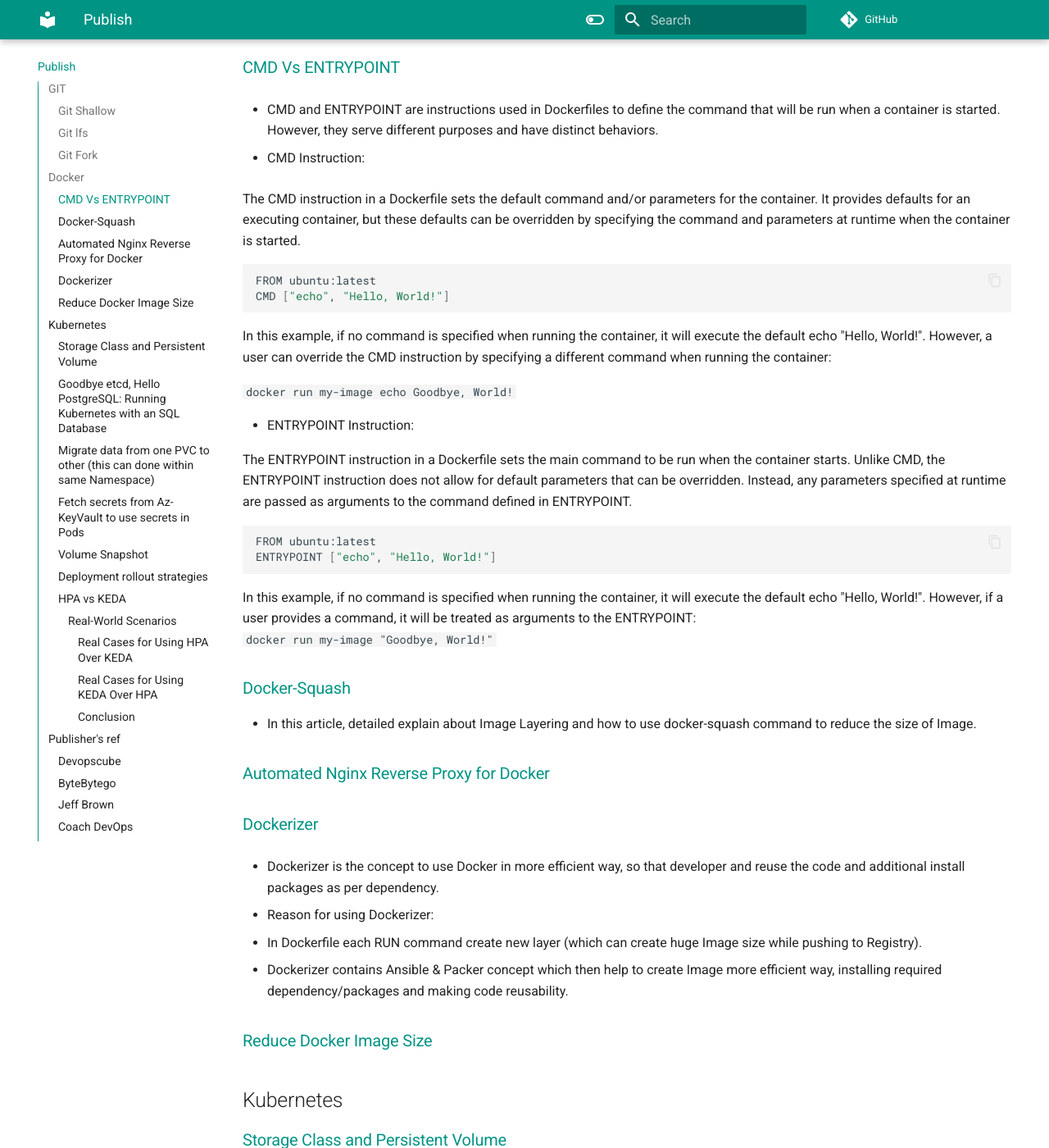
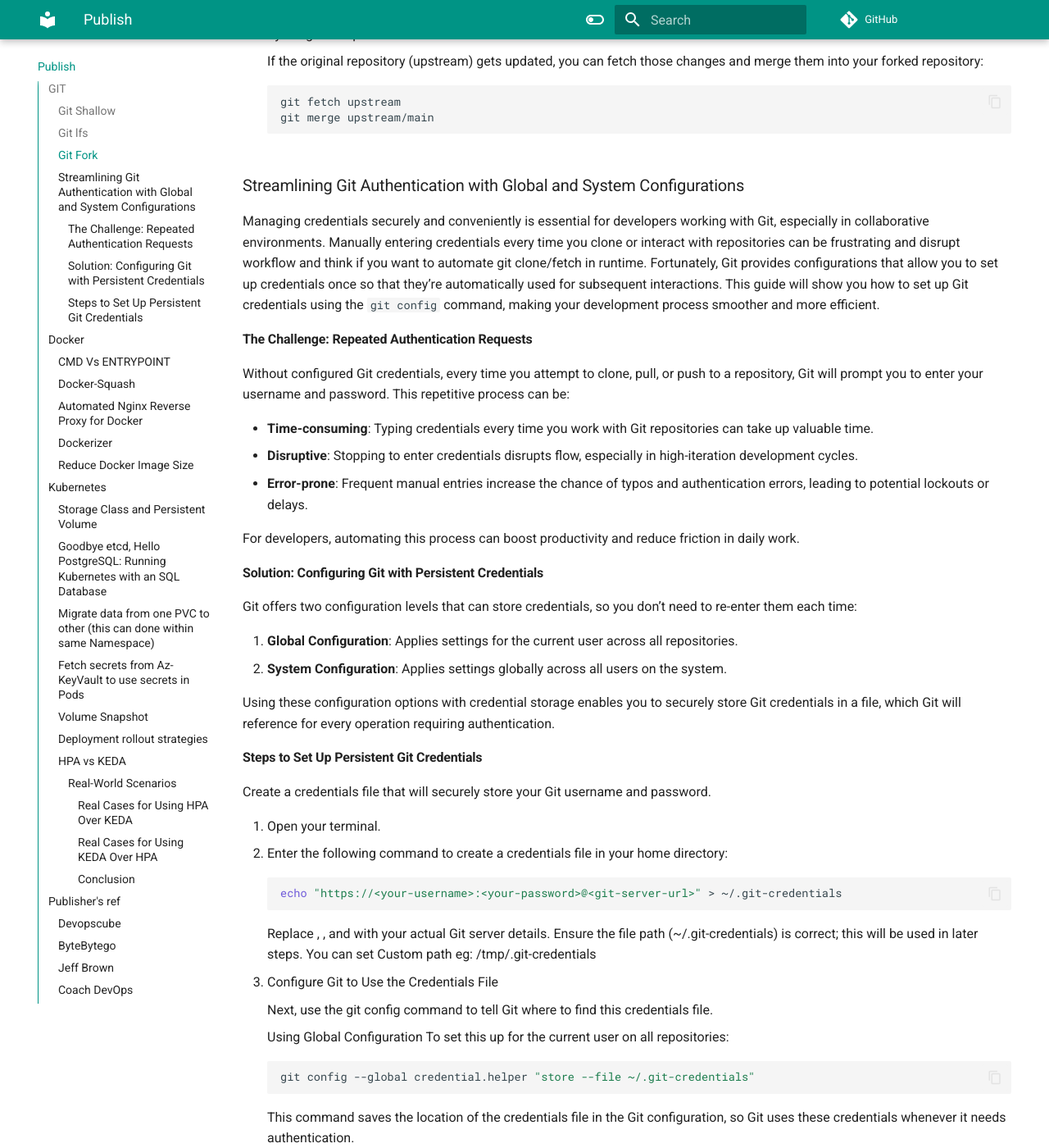
Before and after one commit to botlaram/docs, an MkDocs documentation site: the page built from docs/publish.md, in a window 1280 px wide and 1400 px high, scrolled down 1685 px. Shown: the whole window at 82% size. Built offline with MkDocs 1.6.1 and Material for MkDocs 9.7.7, drawn with Linux system fonts in a browser that asks for light colours; some of the changed text lies outside the part shown.

Commit message:
add git config set git cred

````diff
--- a/docs/publish.md
+++ b/docs/publish.md
@@ -6,10 +6,22 @@
 
 - Git shallow allows to clone large size repositories with lesser time.
 - A "shallow clone" refers to a clone of a repository that only contains a limited history of the repository's commits. When you perform a shallow clone, Git retrieves only a subset of the commits from the remote repository, truncating the history beyond a certain depth. This can be useful when you are only interested in the recent history of a project and don't need the entire commit history.
+- Benefits of Using Shallow Clones
+
+  1. Reduced Cloning Time: Shallow clones significantly decrease the time it takes to clone large repositories by limiting the data transferred.
+  2. Lower Storage Requirements: By fetching only a subset of the commit history, shallow clones consume less disk space.
+
 - The --depth option is used to specify the depth of the clone, i.e., the number of most recent commits to fetch. For example:
-```git clone --depth 1 <repository-url>```
+
+```bash
+git clone --depth 1 <repository-url>
+```
+
 - To convert a shallow clone to a full clone with the entire commit history, you can use command:
-```git fetch --unshallow```
+
+```bash
+git fetch --unshallow
+```
 
 ### [Git lfs](https://www.atlassian.com/git/tutorials/git-lfs)
 
@@ -61,6 +73,106 @@
     git fetch upstream
     git merge upstream/main
     ```
+
+### Streamlining Git Authentication with Global and System Configurations
+
+Managing credentials securely and conveniently is essential for developers working with Git, especially in collaborative environments. Manually entering credentials every time you clone or interact with repositories can be frustrating and disrupt workflow and think if you want to automate git clone/fetch in runtime. Fortunately, Git provides configurations that allow you to set up credentials once so that they’re automatically used for subsequent interactions. This guide will show you how to set up Git credentials using the `git config` command, making your development process smoother and more efficient.
+
+#### The Challenge: Repeated Authentication Requests
+
+Without configured Git credentials, every time you attempt to clone, pull, or push to a repository, Git will prompt you to enter your username and password. This repetitive process can be:
+
+- **Time-consuming**: Typing credentials every time you work with Git repositories can take up valuable time.
+- **Disruptive**: Stopping to enter credentials disrupts flow, especially in high-iteration development cycles.
+- **Error-prone**: Frequent manual entries increase the chance of typos and authentication errors, leading to potential lockouts or delays.
+
+For developers, automating this process can boost productivity and reduce friction in daily work.
+
+#### Solution: Configuring Git with Persistent Credentials
+
+Git offers two configuration levels that can store credentials, so you don’t need to re-enter them each time:
+
+1. **Global Configuration**: Applies settings for the current user across all repositories.
+2. **System Configuration**: Applies settings globally across all users on the system.
+
+Using these configuration options with credential storage enables you to securely store Git credentials in a file, which Git will reference for every operation requiring authentication.
+
+#### Steps to Set Up Persistent Git Credentials
+
+Create a credentials file that will securely store your Git username and password.
+
+1. Open your terminal.
+2. Enter the following command to create a credentials file in your home directory:
+
+    ```bash
+    echo "https://<your-username>:<your-password>@<git-server-url>" > ~/.git-credentials
+    ```
+
+    Replace <your-username>, <your-password>, and <git-server-url> with your actual Git server details.
+    Ensure the file path (~/.git-credentials) is correct; this will be used in later steps.
+    You can set Custom path eg: /tmp/.git-credentials
+
+3. Configure Git to Use the Credentials File
+
+    Next, use the git config command to tell Git where to find this credentials file.
+
+    Using Global Configuration
+    To set this up for the current user on all repositories:
+
+    ```bash
+    git config --global credential.helper "store --file ~/.git-credentials"
+    ```
+
+    This command saves the location of the credentials file in the Git configuration, so Git uses these credentials whenever it needs authentication.
+
+    Using System Configuration
+    To make this setting apply to all users on the system:
+
+    ```bash
+    sudo git config --system credential.helper "store --file /path/to/.git-credentials"
+    ```
+
+    Be sure to replace /path/to/.git-credentials with the path to your credentials file.
+
+4. Verifying the Setup and try to clone a repository that requires authentication:
+
+    Use `git config --list` to verify git config.
+
+    which should output based on level you set.
+
+    ```logs
+    credential.helper=store --file=/path/to/.git-credentials
+    ```
+
+    Now try to clone repository, this should clone without prompts for credentials.
+
+    ```bash
+    git clone https://<git-server-url>/<repository>
+    ```
+
+    If configured correctly, Git should not prompt for a username or password, as it will automatically pull these from the credentials file.
+
+Benefits of Using Persistent Git Credentials
+
+1. Improved Productivity
+
+    With credentials saved, you can focus entirely on development without repetitive prompts for authentication. This is especially beneficial when working across multiple repositories or making frequent pushes and pulls.
+
+2. Enhanced Workflow Efficiency
+
+    By reducing the need for authentication interruptions, you streamline the coding and testing workflow, ultimately leading to faster development cycles.
+
+3. Reduced Risk of Credential Errors
+
+    Centralized credential storage minimizes the likelihood of authentication errors, lockouts, or typos during login attempts.
+
+4. Better Security Control
+
+    Storing credentials in a designated file enables easier control over security, as you know where your credentials are stored and can manage their permissions effectively.
+
+    Security Considerations.
+    Protect the Credentials File: Ensure your credentials file has restricted permissions (e.g., chmod 600 ~/.git-credentials) to prevent unauthorized access.
+    Consider Credential Manager Options: For additional security, consider using Git credential managers like git-credential-manager or native OS keychain integrations for encrypted storage.
 
 ## Docker
 
````
